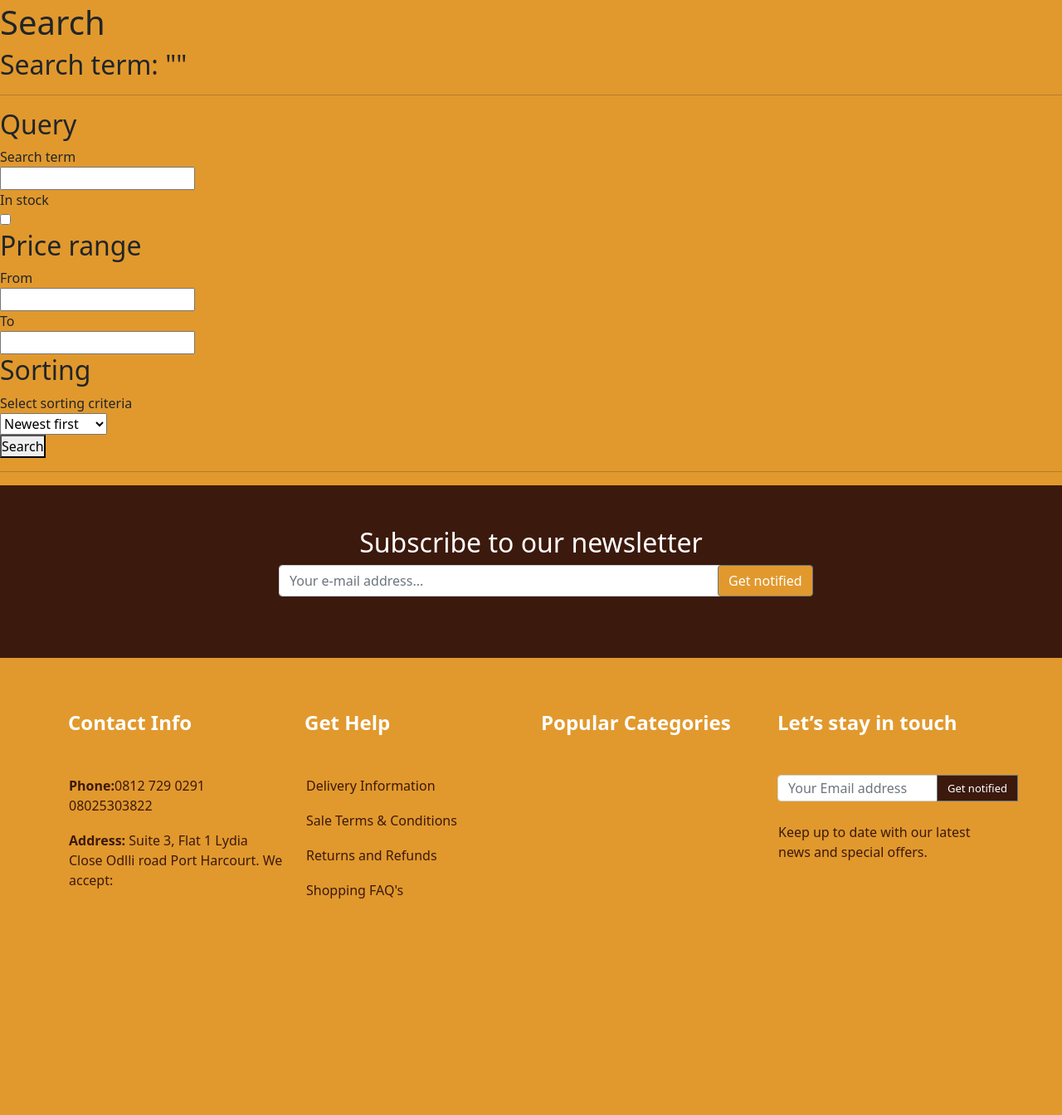
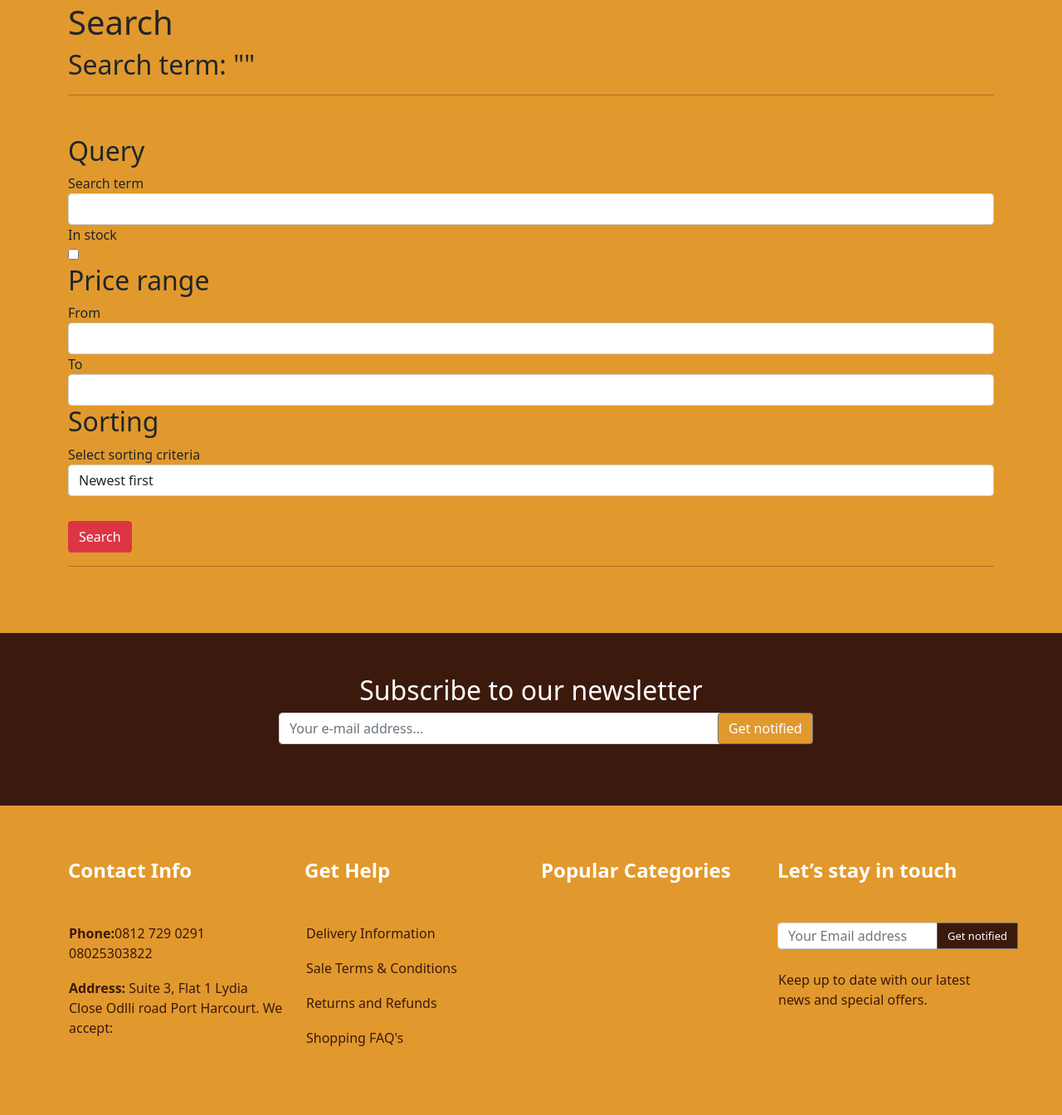
Before and after one commit to gameliel/servertest, a Django app: template apps/store/templates/search.html in a window 1280 px wide. Shown: the part 77-1421 px from the top of the page at 83% size. Before the commit the page ends 1160 px from the top, so only its background shows below. Run offline with Django 3.2, Linux system fonts and the light colour scheme; the template is opened without the code that fills it, so the values that code supplies are empty; some libraries are stand-ins or nearby versions.

Commit message:
search functionality 100% rumples loading...

```diff
--- a/apps/core/templates/base.html
+++ b/apps/core/templates/base.html
@@ -71,10 +71,12 @@
                 <li class="nav-item">
                   <a class="nav-link" href="{% url 'blog' %}">Blog</a>
                 </li>
-                <div class="form-group relative" >
-                    <input type="text" class="form-control" placeholder="Search all your want">
-                    <button class="button-reset color-inherit db o-60 absolute center-v right-1 hover-primary6"><i class="fas fa-search"></i></button>
-                </div>
+                <form class="" action="{% url 'search' %}" method="GET">
+                  <div class="form-group relative" >
+                      <input type="text" class="form-control" name="query" placeholder="Search all your want">
+                      <button class="button-reset color-inherit db o-60 absolute center-v right-1 hover-primary6"><i class="fas fa-search"></i></button>
+                  </div>
+                </form>
                   <div class="cart-circle"></div>
                   <a href="{% url 'cart' %}"><i class="fas fa-cart-arrow-down right"></i></a>
                   <div class="cart-count text-center " id="navbarapp">
--- a/apps/store/templates/search.html
+++ b/apps/store/templates/search.html
@@ -3,25 +3,25 @@
 {% block title %}Search | {% endblock %}
 
 {% block content %}
+    <div class="container">
       <h1 class="title">Search</h1>
       <h2 class="subtitle">Search term: "{{ query }}"</h2>
 
       <hr>
-
       <form method="get" action="{% url 'search' %}">
           <div class="columns is-multiline">
               <div class="column is-4">
                   <h2 class="is-size-5">Query</h2>
 
-                <div class="field">
+                  <div class="form-group">
                       <label>Search term</label>
 
                       <div class="control">
-                        <input type="text" name="query" class="input" value="{{ query }}">
+                          <input type="text" name="query" class="form-control" value="{{ query }}">
                       </div>
                   </div>
 
-                <div class="field">
+                  <div class="form-group">
                       <label>In stock</label>
 
                       <div class="control">
@@ -33,17 +33,17 @@
               <div class="column is-4">
                   <h2 class="is-size-5">Price range</h2>
 
-                <div class="field">
+                  <div class="form-group">
                       <label>From</label>
                       <div class="control">
-                        <input type="number" name="price_from" class="input" value="{{ price_from }}">
+                          <input type="number" name="price_from" class="form-control" value="{{ price_from }}">
                       </div>
                   </div>
 
-                <div class="field">
+                  <div class="form-group">
                       <label>To</label>
                       <div class="control">
-                        <input type="number" name="price_to" class="input" value="{{ price_to }}">
+                          <input type="number" name="price_to" class="form-control" value="{{ price_to }}">
                       </div>
                   </div>
               </div>
@@ -51,12 +51,12 @@
               <div class="column is-4">
                   <h2 class="is-size-5">Sorting</h2>
 
-                <div class="field">
+                  <div class="form-group">
                       <label>Select sorting criteria</label>
 
                       <div class="control">
                           <div class="select">
-                            <select name="sorting">
+                              <select name="sorting" class="form-control">
                                   <option value="-date_added"{% if sorting == '-date_added' %} selected{% endif %}>Newest first</option>
                                   <option value="price"{% if sorting == 'price' %} selected{% endif %}>Price low-high</option>
                                   <option value="-price"{% if sorting == '-price' %} selected{% endif %}>Price high-low</option>
@@ -66,19 +66,23 @@
                   </div>
               </div>
 
-            <div class="column is-12">
-                <div class="field">
+              <div class="column is-12" style="margin-top: 30px;">
+                  <div class="form-group">
                       <div class="control">
-                        <button class="button is-success">Search</button>
+                          <button class="button btn btn-danger">Search</button>
                       </div>
                   </div>
               </div>
           </div>
       </form>
 
+
     <hr>
 
+    <div class="row" style="margin-top: 5rem;">
         {% with products as list_products %}
             {% include 'parts/product_list.html' %}
         {% endwith %}
+    </div>
+  </div>
 {% endblock %}
```
Also changed, not shown: apps/core/templates/base2.html (+6 -4 lines), db.sqlite3. Lines whose indentation alone changed are shown as unchanged.
